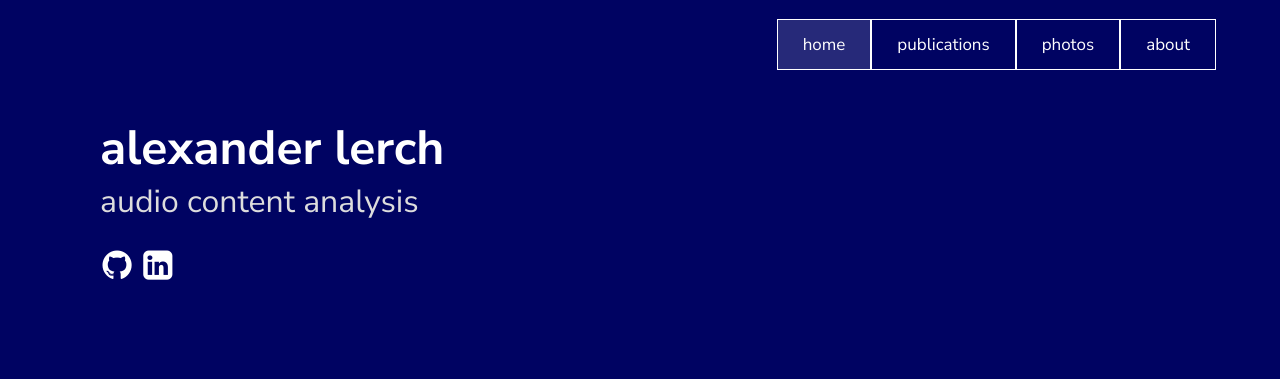
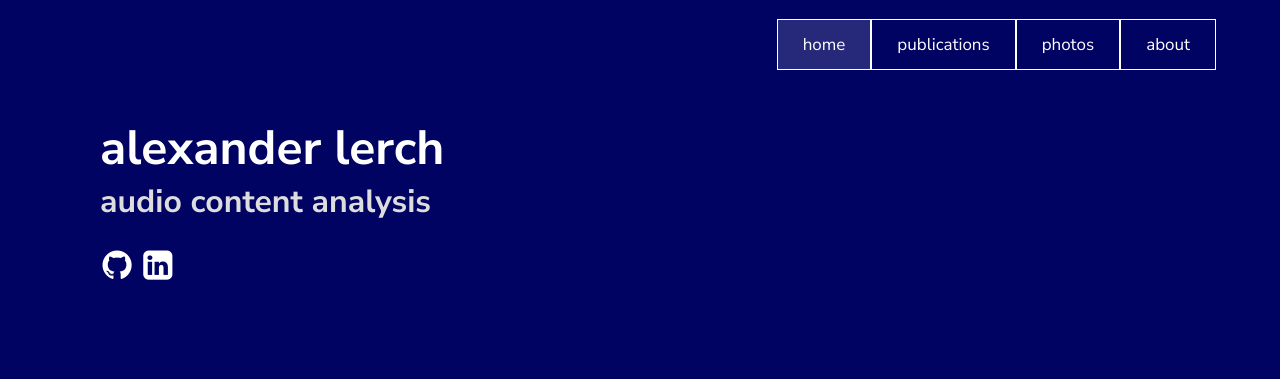
Before and after one commit to alexanderlerch/alexanderlerch.github.io, a Jekyll site: the page built from index.md, in a window 1280 px wide. Shown: the top 379 px of the page. Built offline with Jekyll 4.4.1, drawn with Linux system fonts in a browser that asks for light colours.

Commit message:
playing around with font sizes

```diff
--- a/_sass/theme.scss
+++ b/_sass/theme.scss
@@ -65,7 +65,7 @@ header {
 	color: #fff;
 	overflow: hidden;
 	h2 {
-		font-weight: normal;
+		font-weight: 1.1em;
 		margin-top: 5px;
 	}
 	h1 {
```
